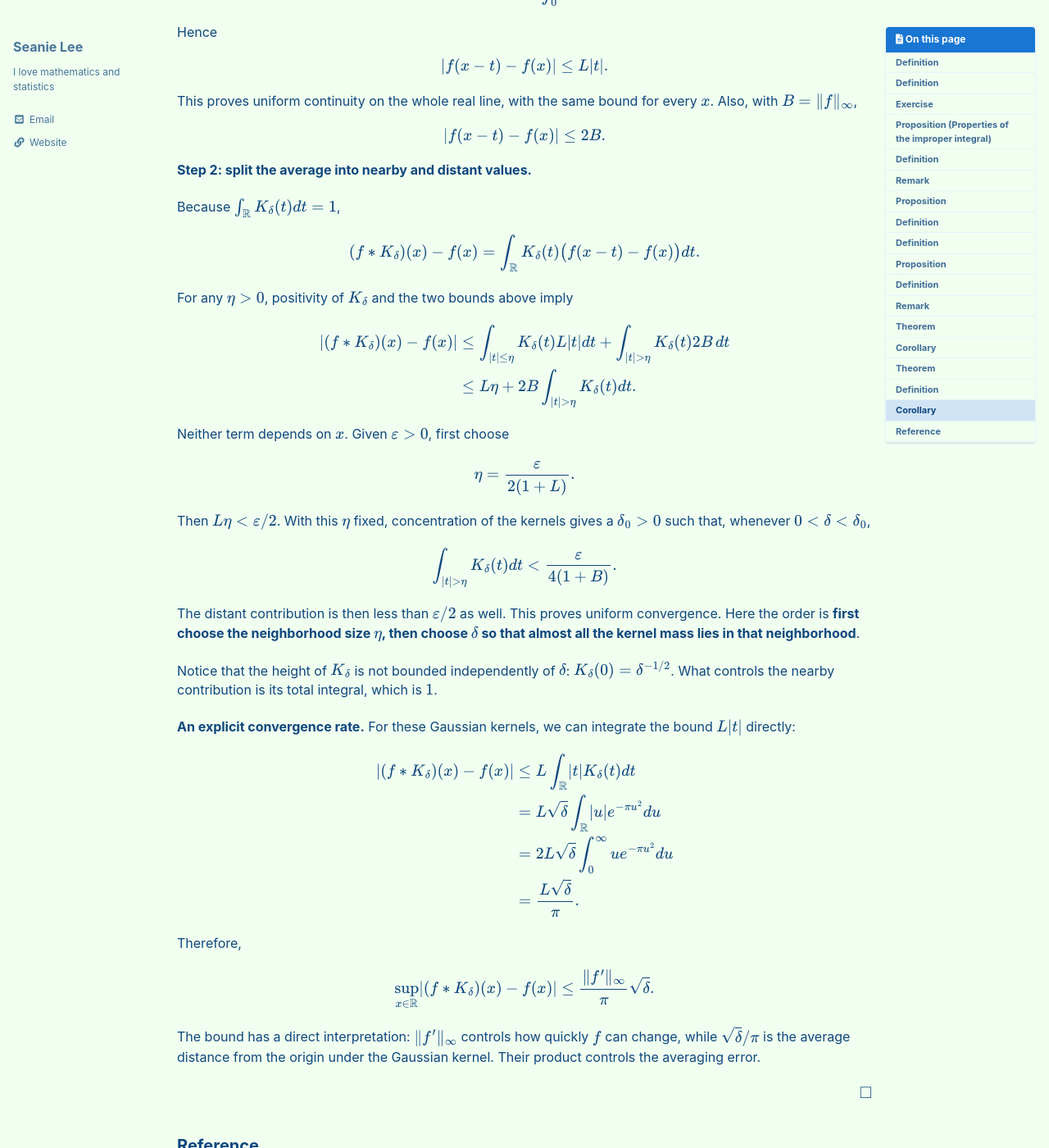
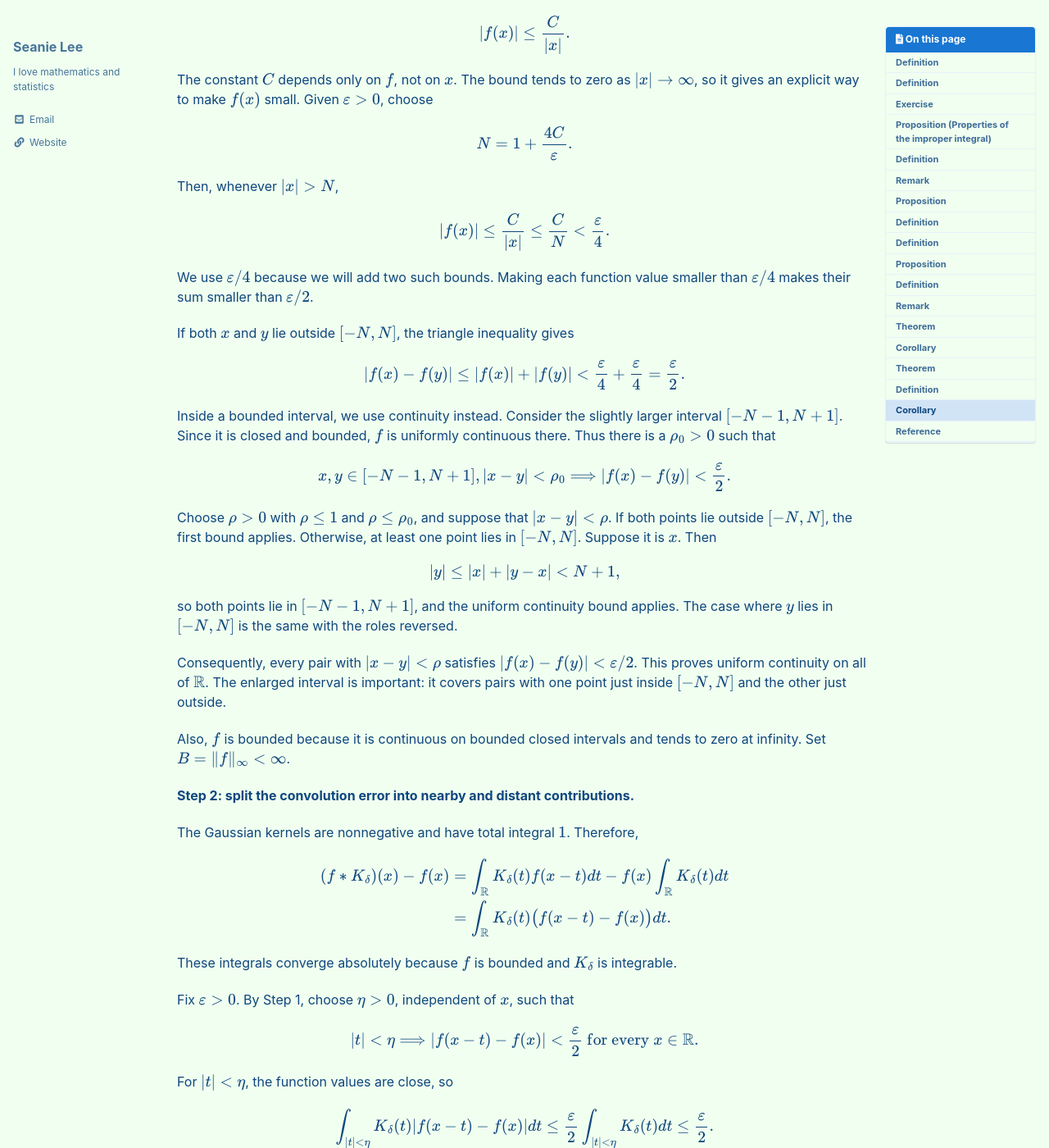
Before and after one commit to seanie12/blog, a Jekyll site: the page built from _posts/2024-06-23-fourier-transform-1.md, in a window 1280 px wide and 1400 px high, scrolled down 20227 px. Shown: the whole window at 82% size. Built offline with Jekyll 4.4.1, drawn with Linux system fonts in a browser that asks for light colours; cached includes are drawn as plain includes; formulas are drawn with MathJax 3; some of the changed text lies outside the part shown.

Commit message:
Revise proof for uniform continuity and convergence
Refactor proof structure and improve clarity in the discussion of uniform continuity and convergence rates for the Fourier transform.

```diff
--- a/_posts/2024-06-23-fourier-transform-1.md
+++ b/_posts/2024-06-23-fourier-transform-1.md
@@ -1115,95 +1115,89 @@ In particular, $(f*K_\delta)(x)$ is a weighted average of values of $f$ near $x$
 
 For every $f\in\mathcal{S}(\mathbb{R})$,
 
-$$
-\lim_{\delta\to0^+}\sup_{x\in\mathbb{R}}\lvert(f*K_\delta)(x)-f(x)\rvert=0.
-$$
+$$\lim_{\delta\to0^+}\sup_{x\in\mathbb{R}}\lvert(f*K_\delta)(x)-f(x)\rvert=0.$$
 
 *Proof.*
 
-We give both an averaging argument and a quantitative estimate.
+We first show that $f$ is uniformly continuous on the whole real line. We then split the convolution error into nearby and distant contributions: nearby function values are close to $f(x)$, and the Gaussian kernel assigns little total weight to distant values.
 
-**Step 1: obtain a uniform continuity bound.**
+**Step 1: prove uniform continuity using decay and compactness.**
 
-Since $f'$ is rapidly decreasing, it is bounded. Set
+Since $f$ is a Schwartz function, the definition of rapid decrease with $k=1$ gives a finite constant
 
-$$
-L=\lVert f'\rVert_\infty<\infty.
-$$
+$$C:=\sup_{x\in\mathbb{R}}\lvert x\rvert\lvert f(x)\rvert<\infty.$$
 
-For any $x,t\in\mathbb{R}$, the fundamental theorem of calculus gives
+Thus, for $x\neq0$,
 
-$$
-f(x-t)-f(x)=-t\int_0^1f'(x-st)ds.
-$$
+$$\lvert f(x)\rvert\leq\frac{C}{\lvert x\rvert}.$$
 
-Hence
+The constant $C$ depends only on $f$, not on $x$. The bound tends to zero as $\lvert x\rvert\to\infty$, so it gives an explicit way to make $f(x)$ small. Given $\varepsilon>0$, choose
 
-$$
-\lvert f(x-t)-f(x)\rvert\leq L\lvert t\rvert.
-$$
+$$N=1+\frac{4C}{\varepsilon}.$$
 
-This proves uniform continuity on the whole real line, with the same bound for every $x$. Also, with $B=\lVert f\rVert_\infty$,
+Then, whenever $\lvert x\rvert>N$,
 
-$$
-\lvert f(x-t)-f(x)\rvert\leq2B.
-$$
+$$\lvert f(x)\rvert\leq\frac{C}{\lvert x\rvert}\leq\frac{C}{N}<\frac{\varepsilon}{4}.$$
 
-**Step 2: split the average into nearby and distant values.**
+We use $\varepsilon/4$ because we will add two such bounds. Making each function value smaller than $\varepsilon/4$ makes their sum smaller than $\varepsilon/2$.
 
-Because $\int_{\mathbb{R}}K_\delta(t)dt=1$,
+If both $x$ and $y$ lie outside $[-N,N]$, the triangle inequality gives
 
-$$
-(f*K_\delta)(x)-f(x)=\int_{\mathbb{R}}K_\delta(t)\bigl(f(x-t)-f(x)\bigr)dt.
-$$
+$$\lvert f(x)-f(y)\rvert\leq\lvert f(x)\rvert+\lvert f(y)\rvert<\frac{\varepsilon}{4}+\frac{\varepsilon}{4}=\frac{\varepsilon}{2}.$$
 
-For any $\eta>0$, positivity of $K_\delta$ and the two bounds above imply
+Inside a bounded interval, we use continuity instead. Consider the slightly larger interval $[-N-1,N+1]$. Since it is closed and bounded, $f$ is uniformly continuous there. Thus there is a $\rho_0>0$ such that
 
-$$
-\begin{aligned}
-\lvert(f*K_\delta)(x)-f(x)\rvert
-&\leq\int_{\lvert t\rvert\leq\eta}K_\delta(t)L\lvert t\rvert dt
-+\int_{\lvert t\rvert>\eta}K_\delta(t)2B\,dt\\
-&\leq L\eta+2B\int_{\lvert t\rvert>\eta}K_\delta(t)dt.
-\end{aligned}
-$$
+$$x,y\in[-N-1,N+1],\lvert x-y\rvert<\rho_0\Longrightarrow\lvert f(x)-f(y)\rvert<\frac{\varepsilon}{2}.$$
 
-Neither term depends on $x$. Given $\varepsilon>0$, first choose
+Choose $\rho>0$ with $\rho\leq1$ and $\rho\leq\rho_0$, and suppose that $\lvert x-y\rvert<\rho$. If both points lie outside $[-N,N]$, the first bound applies. Otherwise, at least one point lies in $[-N,N]$. Suppose it is $x$. Then
 
-$$
-\eta=\frac{\varepsilon}{2(1+L)}.
-$$
+$$\lvert y\rvert\leq\lvert x\rvert+\lvert y-x\rvert<N+1,$$
 
-Then $L\eta<\varepsilon/2$. With this $\eta$ fixed, concentration of the kernels gives a $\delta_0>0$ such that, whenever $0<\delta<\delta_0$,
+so both points lie in $[-N-1,N+1]$, and the uniform continuity bound applies. The case where $y$ lies in $[-N,N]$ is the same with the roles reversed.
 
-$$
-\int_{\lvert t\rvert>\eta}K_\delta(t)dt<\frac{\varepsilon}{4(1+B)}.
-$$
+Consequently, every pair with $\lvert x-y\rvert<\rho$ satisfies $\lvert f(x)-f(y)\rvert<\varepsilon/2$. This proves uniform continuity on all of $\mathbb{R}$. The enlarged interval is important: it covers pairs with one point just inside $[-N,N]$ and the other just outside.
 
-The distant contribution is then less than $\varepsilon/2$ as well. This proves uniform convergence. Here the order is **first choose the neighborhood size $\eta$, then choose $\delta$ so that almost all the kernel mass lies in that neighborhood**.
+Also, $f$ is bounded because it is continuous on bounded closed intervals and tends to zero at infinity. Set $B=\lVert f\rVert_\infty<\infty$.
 
-Notice that the height of $K_\delta$ is not bounded independently of $\delta$: $K_\delta(0)=\delta^{-1/2}$. What controls the nearby contribution is its total integral, which is $1$.
+**Step 2: split the convolution error into nearby and distant contributions.**
 
-**An explicit convergence rate.** For these Gaussian kernels, we can integrate the bound $L\lvert t\rvert$ directly:
+The Gaussian kernels are nonnegative and have total integral $1$. Therefore,
 
-$$
-\begin{aligned}
-\lvert(f*K_\delta)(x)-f(x)\rvert
-&\leq L\int_{\mathbb{R}}\lvert t\rvert K_\delta(t)dt\\
-&=L\sqrt{\delta}\int_{\mathbb{R}}\lvert u\rvert e^{-\pi u^2}du\\
-&=2L\sqrt{\delta}\int_0^\infty ue^{-\pi u^2}du\\
-&=\frac{L\sqrt{\delta}}{\pi}.
-\end{aligned}
-$$
+$$\begin{aligned}(f*K_\delta)(x)-f(x)&=\int_{\mathbb{R}}K_\delta(t)f(x-t)dt-f(x)\int_{\mathbb{R}}K_\delta(t)dt\\&=\int_{\mathbb{R}}K_\delta(t)\bigl(f(x-t)-f(x)\bigr)dt.\end{aligned}$$
 
-Therefore,
+These integrals converge absolutely because $f$ is bounded and $K_\delta$ is integrable.
 
-$$
-\sup_{x\in\mathbb{R}}\lvert(f*K_\delta)(x)-f(x)\rvert
-\leq\frac{\lVert f'\rVert_\infty}{\pi}\sqrt{\delta}.
-$$
+Fix $\varepsilon>0$. By Step 1, choose $\eta>0$, independent of $x$, such that
 
-The bound has a direct interpretation: $\lVert f'\rVert_\infty$ controls how quickly $f$ can change, while $\sqrt{\delta}/\pi$ is the average distance from the origin under the Gaussian kernel. Their product controls the averaging error.
+$$\lvert t\rvert<\eta\Longrightarrow\lvert f(x-t)-f(x)\rvert<\frac{\varepsilon}{2}\text{ for every }x\in\mathbb{R}.$$
+
+For $\lvert t\rvert<\eta$, the function values are close, so
+
+$$\int_{\lvert t\rvert<\eta}K_\delta(t)\lvert f(x-t)-f(x)\rvert dt\leq\frac{\varepsilon}{2}\int_{\lvert t\rvert<\eta}K_\delta(t)dt\leq\frac{\varepsilon}{2}.$$
+
+For $\lvert t\rvert\geq\eta$, use boundedness:
+
+$$\lvert f(x-t)-f(x)\rvert\leq\lvert f(x-t)\rvert+\lvert f(x)\rvert\leq2B.$$
+
+Combining the two regions gives
+
+$$\begin{aligned}\lvert(f*K_\delta)(x)-f(x)\rvert&\leq\int_{\lvert t\rvert<\eta}K_\delta(t)\lvert f(x-t)-f(x)\rvert dt\\&+\int_{\lvert t\rvert\geq\eta}K_\delta(t)\lvert f(x-t)-f(x)\rvert dt\\&\leq\frac{\varepsilon}{2}+2B\int_{\lvert t\rvert\geq\eta}K_\delta(t)dt.\end{aligned}$$
+
+The remaining integral is the total weight assigned to distant values. To see why it tends to zero, substitute $u=t/\sqrt{\delta}$:
+
+$$\int_{\lvert t\rvert\geq\eta}K_\delta(t)dt=\int_{\lvert u\rvert\geq\eta/\sqrt{\delta}}e^{-\pi u^2}du\longrightarrow0.$$
+
+Here $\eta$ is fixed, so $\eta/\sqrt{\delta}\to\infty$ as $\delta\to0^+$. The integral therefore runs over tails farther and farther from the origin, and those tails have vanishing integrals because the Gaussian is absolutely integrable.
+
+Choose $\delta_0>0$ such that, whenever $0<\delta<\delta_0$,
+
+$$\int_{\lvert t\rvert\geq\eta}K_\delta(t)dt<\frac{\varepsilon}{4(1+B)}.$$
+
+The error bound is independent of $x$. Taking the supremum gives
+
+$$\begin{aligned}\sup_{x\in\mathbb{R}}\lvert(f*K_\delta)(x)-f(x)\rvert&\leq\frac{\varepsilon}{2}+2B\int_{\lvert t\rvert\geq\eta}K_\delta(t)dt\\&\leq\frac{\varepsilon}{2}+\frac{B\varepsilon}{2(1+B)}\\&=\varepsilon-\frac{\varepsilon}{2(1+B)}<\varepsilon.\end{aligned}$$
+
+This proves uniform convergence. The order of the choices is: first choose $\eta$ so that nearby function values are close, then choose $\delta$ so that the kernel assigns little total weight to distant values.
 
 <div style="text-align: right;">\(\square\)</div>
 
```
